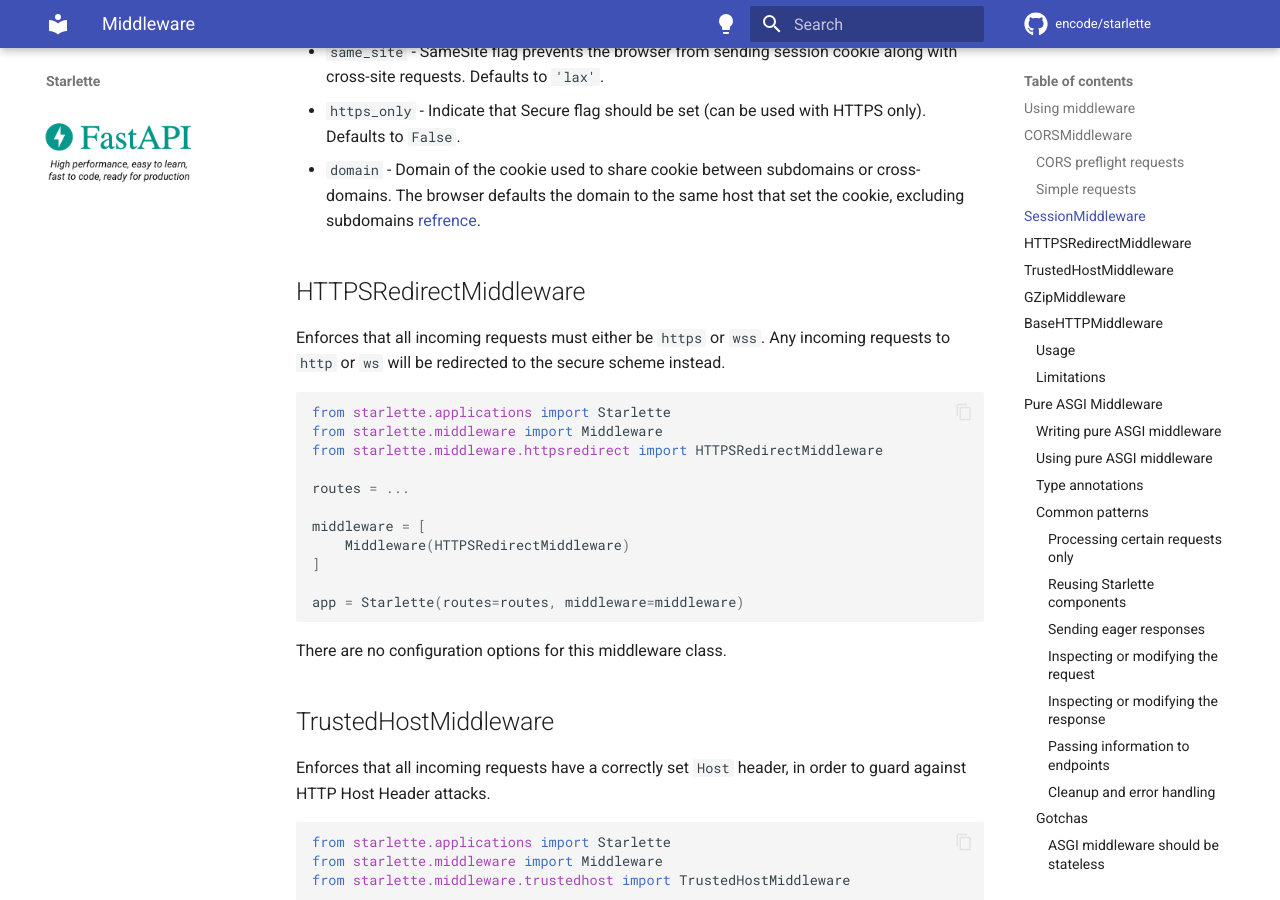
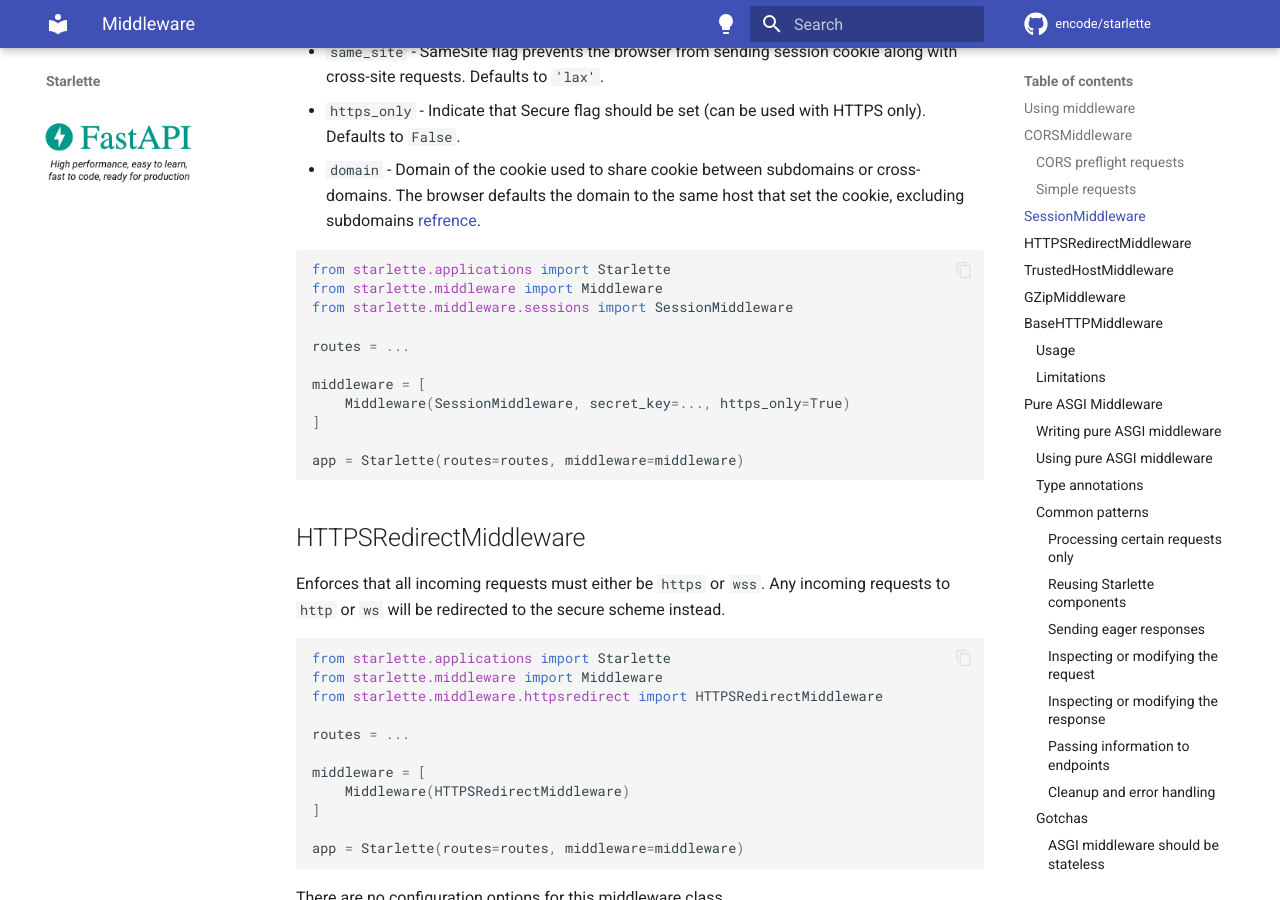
Before and after one commit to azurelotus0926/starlette, an MkDocs documentation site: the page built from docs/middleware.md, in a window 1280 px wide and 900 px high, scrolled down 2985 px. Built offline with MkDocs 1.6.1 and Material for MkDocs 9.7.7, drawn with Linux system fonts in a browser that asks for light colours; comment, search, counter and statistics services are not loaded.

Commit message:
Add example on how to use `SessionMiddleware` (#2251)
Co-authored-by: Marcelo Trylesinski <marcelotryle@gmail.com>

````diff
--- a/docs/middleware.md
+++ b/docs/middleware.md
@@ -107,6 +107,20 @@ The following arguments are supported:
 * `https_only` - Indicate that Secure flag should be set (can be used with HTTPS only). Defaults to `False`.
 * `domain` - Domain of the cookie used to share cookie between subdomains or cross-domains. The browser defaults the domain to the same host that set the cookie, excluding subdomains [refrence](https://developer.mozilla.org/en-US/docs/Web/HTTP/Cookies#domain_attribute).
 
+
+```python
+from starlette.applications import Starlette
+from starlette.middleware import Middleware
+from starlette.middleware.sessions import SessionMiddleware
+
+routes = ...
+
+middleware = [
+    Middleware(SessionMiddleware, secret_key=..., https_only=True)
+]
+
+app = Starlette(routes=routes, middleware=middleware)
+```
 
 ## HTTPSRedirectMiddleware
 
````
